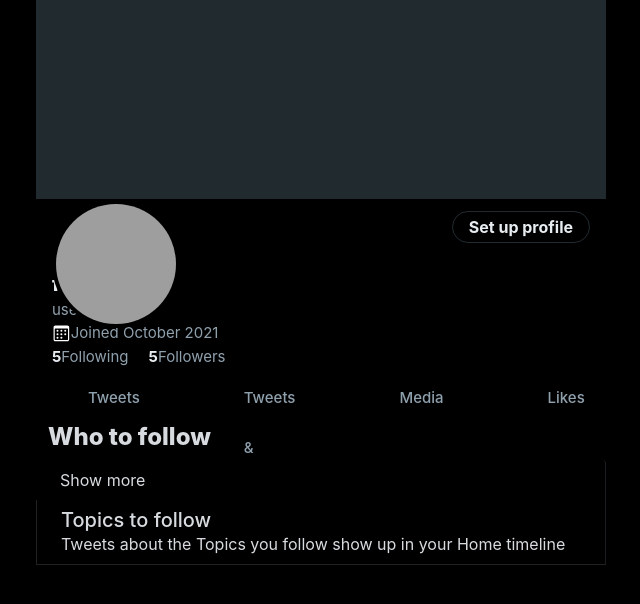
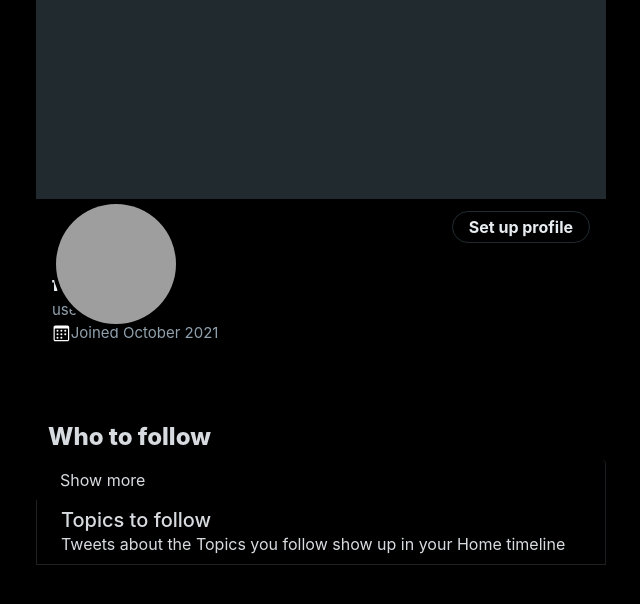
Before and after one commit to lologrignola/TwitterReact, a React (Create React App) app: page /profile in a window 1280 px wide. Shown: the top 604 px of the page, without its empty margins (212-852 px from the left). Built offline with nearby package versions, Linux system fonts and the light colour scheme; grey boxes are pictures that could not be loaded.

Commit message:
Update Profile.jsx

```diff
--- a/src/pages/Profile.jsx
+++ b/src/pages/Profile.jsx
@@ -63,28 +63,28 @@ function Profile() {
 
               <div className="d-flex">
                 <div style={{marginRight: '20px'}}>
-                  <a href="#" className="text-decoration-none">
+                  <div className="text-decoration-none">
                     <span>5</span>
                     <span>Following</span>
-                  </a>
+                  </div>
                 </div>
                 <div>
-                  <a href="#" className="text-decoration-none">
+                  <div className="text-decoration-none">
                     <span>5</span>
                     <span>Followers</span>
-                  </a>
+                  </div>
                 </div>
               </div>
             </div>
 
-            <a
+            <div
               className="rounded-pill btn-profile px-3 lh-4 sign-up-a-nohover"
               style={{height: "2rem"}}
               data-bs-toggle="modal"
               data-bs-target="#editUserModal"
             >
               <span className="mx-auto">Set up profile</span>
-            </a>
+            </div>
           </div>
 
           {/* <!-- Parte de abajo  --> */}
@@ -93,30 +93,30 @@ function Profile() {
               <ul className="navbar-nav me-auto mb-2 mb-lg-0 nab navbar_profile">
                 <li className="nav-item">
                   <div>
-                    <a href="#">
+                    <div href="#">
                       <div className="text-decoration-none">Tweets</div>
-                    </a>
+                    </div>
                   </div>
                 </li>
                 <li className="nav-item">
                   <div>
-                    <a href="#">
+                    <div href="#">
                       <div className="text-decoration-none">Tweets & replies</div>
-                    </a>
+                    </div>
                   </div>
                 </li>
-                <li className="nav-item" className="text-decoration-none">
+                <li className="nav-item" style={{textDecoration: 'none' }}>
                   <div>
-                    <a href="#">
+                    <div href="#">
                       <div>Media</div>
-                    </a>
+                    </div>
                   </div>
                 </li>
                 <li className="nav-item">
                   <div>
-                    <a href="#">
+                    <div href="#">
                       <div>Likes</div>
-                    </a>
+                    </div>
                   </div>
                 </li>
               </ul>
@@ -142,7 +142,7 @@ function Profile() {
                   </div>
                 </a>
                 <% } %> */}
-                <a
+                <div
                   href="#"
                   className="
                     list-group-item list-group-item-action
@@ -155,8 +155,8 @@ function Profile() {
                   <div className="ms-2 w-100 h-100">
                     <h7 className="mb-0">Show more</h7>
                   </div>
-                </a>
-                <a
+                </div>
+                <div
                   href="#"
                   className="list-group-item list-group-item-action mt-0 d-flex flex-row border-end"
                 >
@@ -164,7 +164,7 @@ function Profile() {
                     <h5 className="mb-0">Topics to follow</h5>
                     <p>Tweets about the Topics you follow show up in your Home timeline</p>
                   </div>
-                </a>
+                </div>
                 <div className="container w-100"></div>
               </div>
             </div>
```
